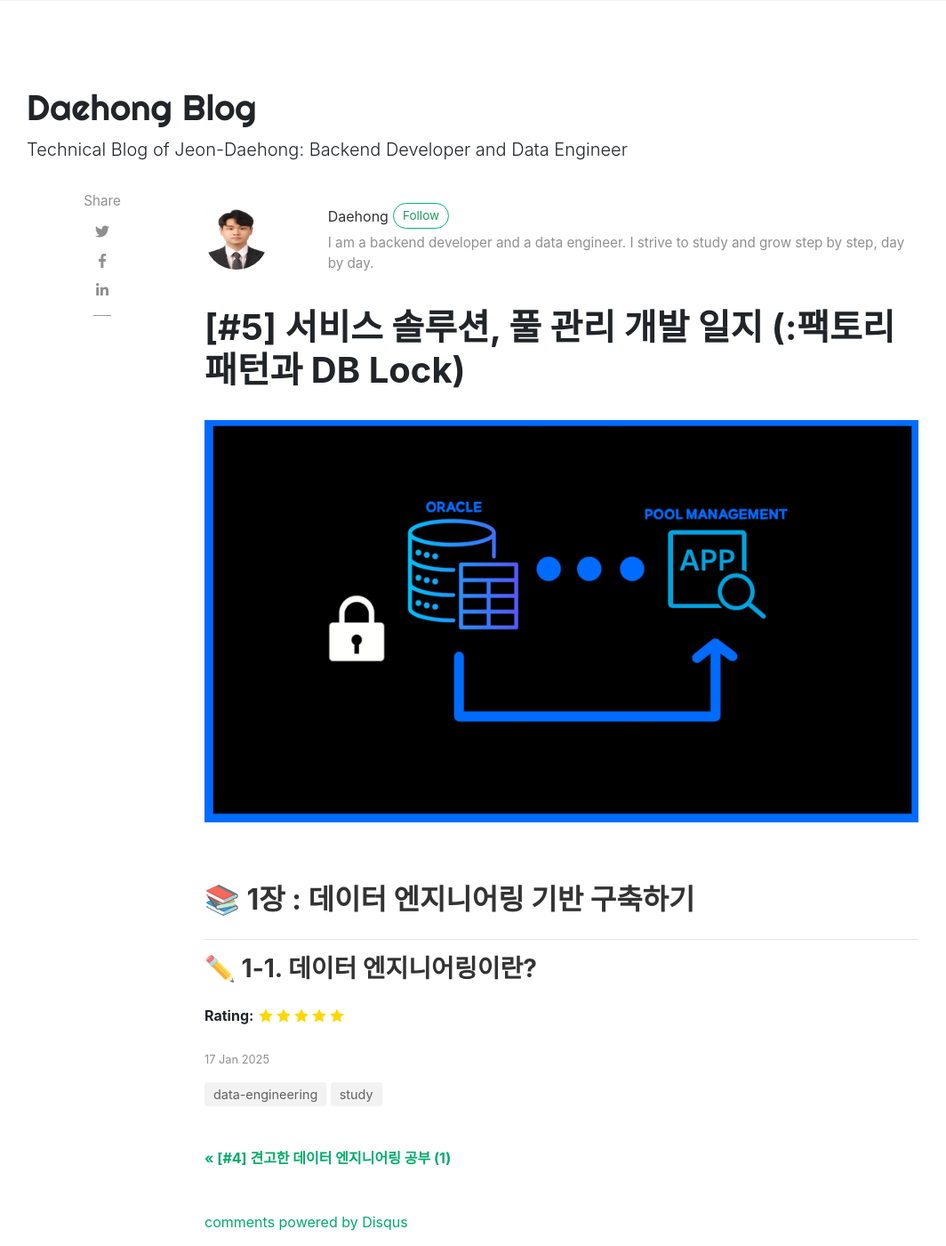
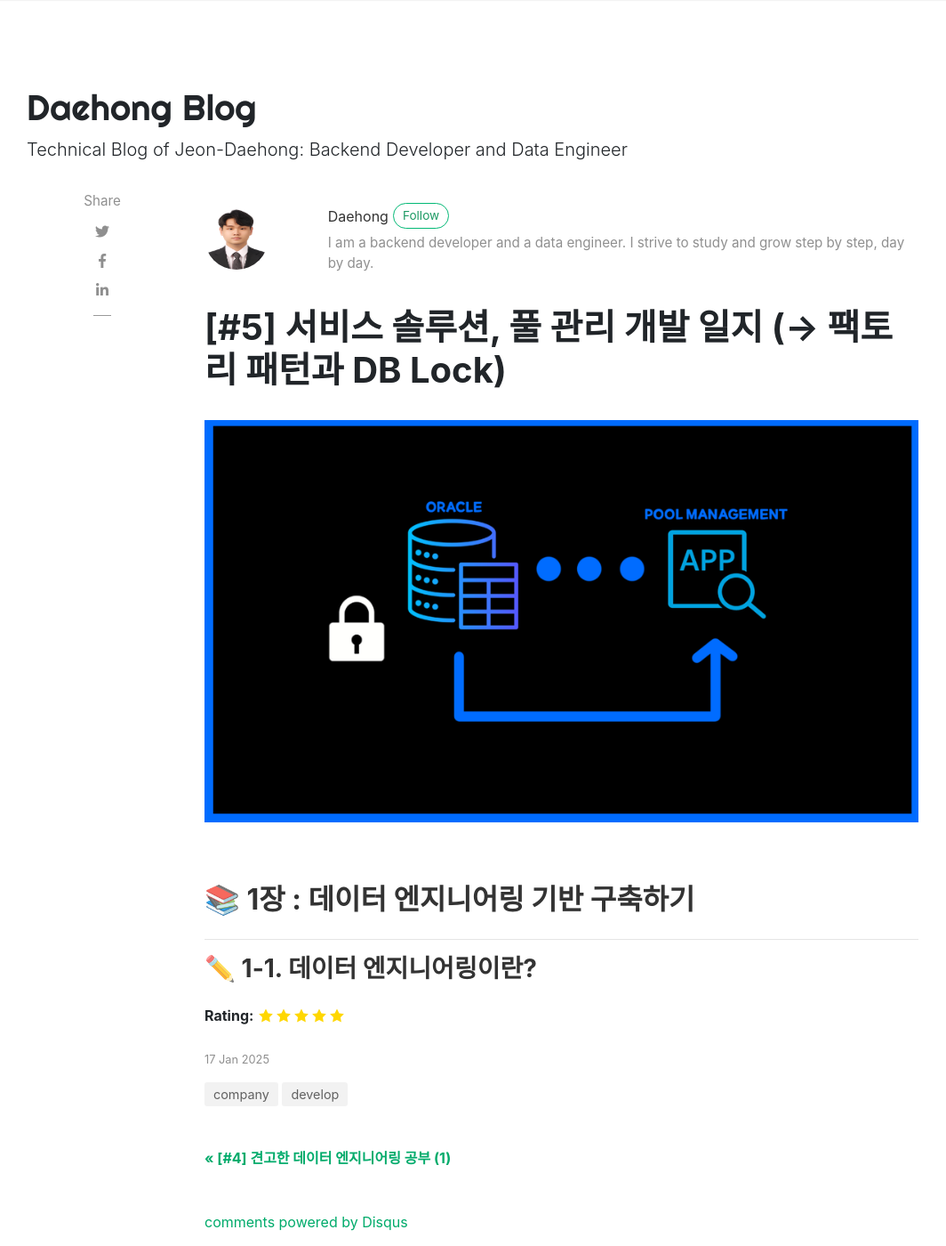
Before and after one commit to JeonDaehong/JeonDaehong.github.io, a Jekyll site: the page built from _posts/2025-01-17-pool-management-develop.md, in a window 1280 px wide and 1400 px high. Shown: the whole window at 89% size, without its empty margins (55-1119 px from the left). Built offline with Jekyll 4.4.1, drawn with Linux system fonts in a browser that asks for light colours; nearby versions of some CDN libraries; comment, search, counter and statistics services are not loaded; some of the changed text lies outside the part shown.

Commit message:
사내 풀 관리 로직 개발 일지 업로드

```diff
--- a/_posts/2025-01-17-pool-management-develop.md
+++ b/_posts/2025-01-17-pool-management-develop.md
@@ -1,8 +1,8 @@
 ---
 layout: post
-title: "[#5] 서비스 솔루션, 풀 관리 개발 일지 (:팩토리 패턴과 DB Lock)"
+title: "[#5] 서비스 솔루션, 풀 관리 개발 일지 (→ 팩토리 패턴과 DB Lock)"
 author: daehong
-categories: [ study, data-engineering ]
+categories: [ company, develop ]
 image: assets/images/pool-management.png
 rating: 5
 ---
```
Also changed, not shown: _posts/2024-12-16-spark-code.md (+1 -1 lines).
